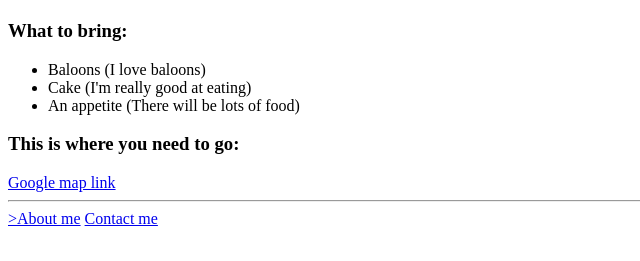
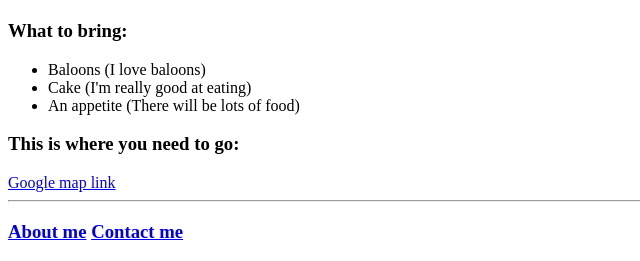
Before and after one commit to MagicGlitxz/Html-portfolio, a plain HTML site: page index.html in a window 1280 px wide. Shown: the part 1019-1280 px from the top of the page, without its empty margins (0-640 px from the left). Before the commit the page ends 1255 px from the top, so only its background shows below. Drawn offline with Linux system fonts and the light colour scheme.

Commit message:
Add files via upload
This is the new main html file

```diff
--- a/index.html
+++ b/index.html
@@ -10,9 +10,7 @@
 		<h1>Camille's Portfolio</h1>
 		<h2>I'm a Web Developer</h2>
 		<hr />
-		<a href="./public/movie-ranking.html"
-			><h3>Movie Ranking Project</h3></a
-		>
+		<a href="./public/movie-ranking.html"><h3>Movie Ranking Project</h3></a>
 		<h1>The Best Movies According to Camille</h1>
 		<h2>My top 3 movies of all time.</h2>
 
@@ -30,9 +28,7 @@
 
 		<h3>Elisa Y Marcela</h3>
 		<p>A gl movie that is based in real life.</p>
-		<a href="./public/birthday-invite.html"
-			><h3>Birthday Invite Project</h3></a
-		>
+		<a href="./public/birthday-invite.html"><h3>Birthday Invite Project</h3></a>
 		<h1>It's My Birthday!</h1>
 		<h2>On the 18th March</h2>
 		<img
@@ -54,7 +50,9 @@
 			>Google map link</a
 		>
 		<hr />
-		<a href="./public/about.html">>About me</a>
-		<a href="./public/contact.html">Contact me</a>
+		<h3>
+			<a href="./public/about.html">About me</a>
+			<a href="./public/contact.html">Contact me</a>
+		</h3>
 	</body>
 </html>
```
